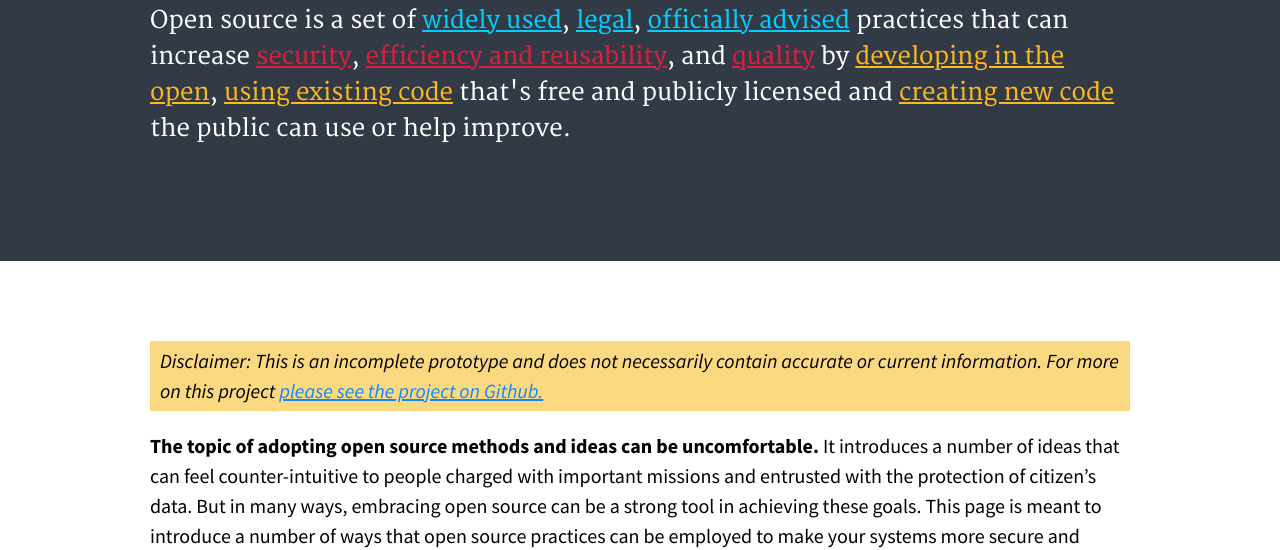
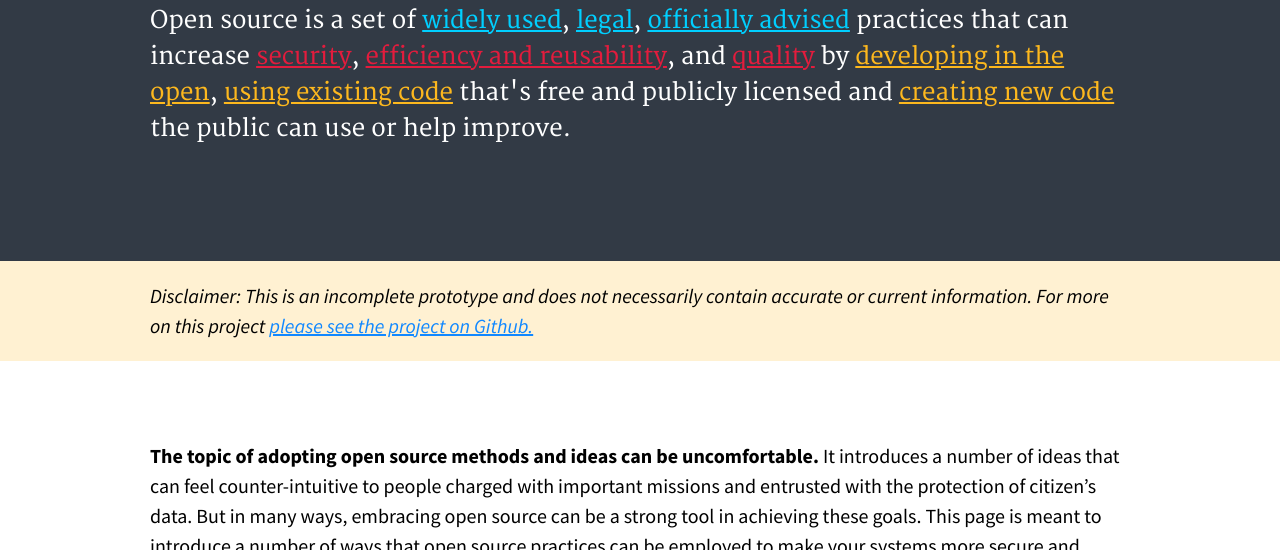
Before and after one commit to 18F/onepage-opensource, a website: page index.html in a window 1280 px wide. Shown: the part 223-773 px from the top of the page. Drawn offline with nearby package versions, Linux system fonts and the light colour scheme.

Commit message:
Tweak disclaimer

```diff
--- a/index.html
+++ b/index.html
@@ -66,12 +66,19 @@
       </div>
     </section>
 
+    <section class="opos-highlight">
+      <div class="usa-grid">
+        <div class="usa-width-one-whole">
+          <p>
+            <em>Disclaimer: This is an incomplete prototype and does not necessarily contain accurate or current information. For more on this project <a href="https://github.com/18F/onepage-opensource">please see the project on Github.</em></a>
+          </p>
+        </div>
+      </div>
+    </section>
+
     <section class="opos-purpose">
       <div class="usa-grid">
         <div class="usa-width-one-whole">
-          <p class="opos-highlight">
-            <em> Disclaimer: This is an incomplete prototype and does not necessarily contain accurate or current information. For more on this project <a href="https://github.com/18F/onepage-opensource">please see the project on Github.</em></a>
-          </p>
           <p>
             <strong>The topic of adopting open source methods and ideas can be uncomfortable.</strong> It introduces a number of ideas that can feel counter-intuitive to people charged with important missions and entrusted with the protection of citizen’s data. But in many ways, embracing open source can be a strong tool in achieving these goals. This page is meant to introduce a number of ways that open source practices can be employed to make your systems more secure and effective. It also offers <a href="#opos-resources">resources</a> that might help your inquiry and connect you to the <a href="#opos-community">open source community</a> in government.
           </p>
--- a/src/stylesheets/opos/opos.scss
+++ b/src/stylesheets/opos/opos.scss
@@ -6,9 +6,7 @@ hr {
 }
 
 .opos-highlight {
-  background-color: $color-gold-lighter;
-  display: block;
-  padding: .5rem 1rem;
+  background-color: $color-gold-lightest;
 }
 
 .opos-header {
```
Also changed, not shown: dist/css/uswds.css.
